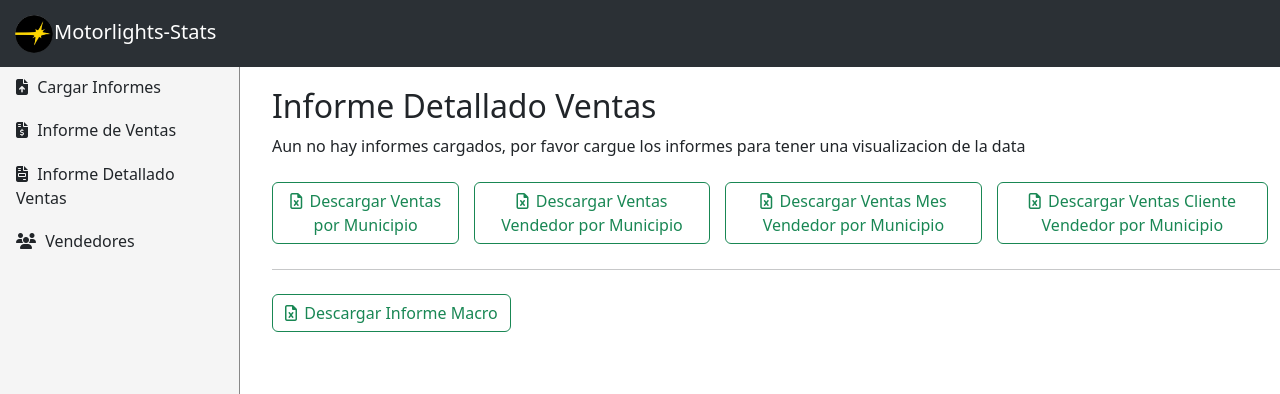
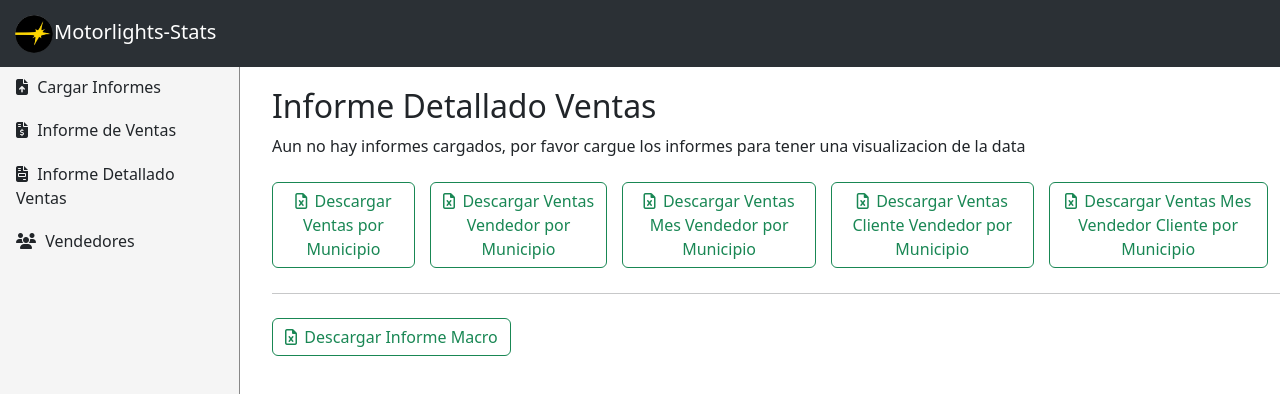
Before and after one commit to jtrocha4/motorlights-stats, a React (Vite) app: page /detailed-sales in a window 1280 px wide. Shown: the top 394 px of the page. Built offline with nearby package versions, Linux system fonts and the light colour scheme; no server answers.

Commit message:
update(pages): DetailedSalesPage

```diff
--- a/src/pages/DetailedSalesPage.jsx
+++ b/src/pages/DetailedSalesPage.jsx
@@ -6,6 +6,7 @@ import ButtonDownloadSalesByMunicipality from '../components/buttonsDownload/But
 import ButtonDownloadSellerSalesByMunicipality from '../components/buttonsDownload/ButtonDownloadSellerSalesByMunicipality'
 import ButtonDownloadSalesMonthSellerByMunicipality from '../components/buttonsDownload/ButtonDownloadSalesMonthSellerByMunicipality'
 import ButtonDownloadSalesCustomerSellerByMunicipality from '../components/buttonsDownload/ButtonDownloadSalesCustomerSellerByMunicipality'
+import ButtonDownloadSalesMonthSellerCustomerByMunicipality from '../components/buttonsDownload/ButtonDownloadSalesMonthSellerCustomerByMunicipality'
 
 const DetailedSalesPage = ({ splitName }) => {
   const { dateExcel } = useContext(DataExcelContext)
@@ -21,6 +22,7 @@ const DetailedSalesPage = ({ splitName }) => {
           <ButtonDownloadSellerSalesByMunicipality title='Descargar Ventas Vendedor por Municipio' sellerSalesData={sellerSalesData} splitName={splitName} />
           <ButtonDownloadSalesMonthSellerByMunicipality title='Descargar Ventas Mes Vendedor por Municipio' sellerSalesData={sellerSalesData} splitName={splitName} />
           <ButtonDownloadSalesCustomerSellerByMunicipality title='Descargar Ventas Cliente Vendedor por Municipio' sellerSalesData={sellerSalesData} splitName={splitName} />
+          <ButtonDownloadSalesMonthSellerCustomerByMunicipality title='Descargar Ventas Mes Vendedor Cliente por Municipio' sellerSalesData={sellerSalesData} splitName={splitName} />
         </section>
         <hr />
         <section className='button-group mt-4'>
```
